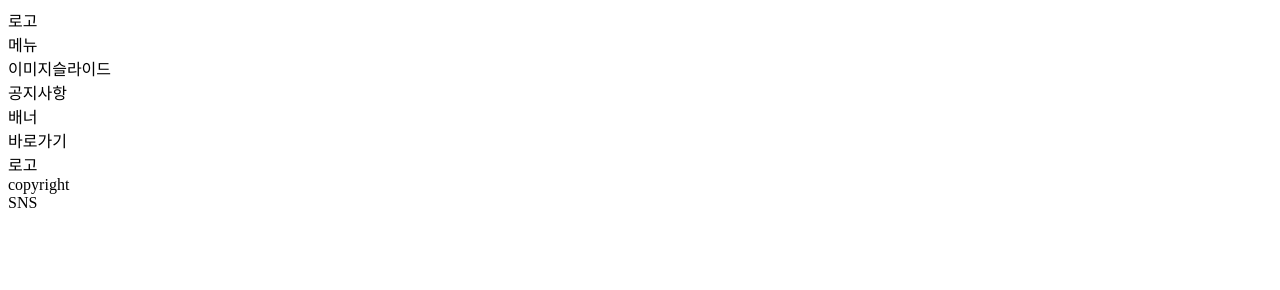
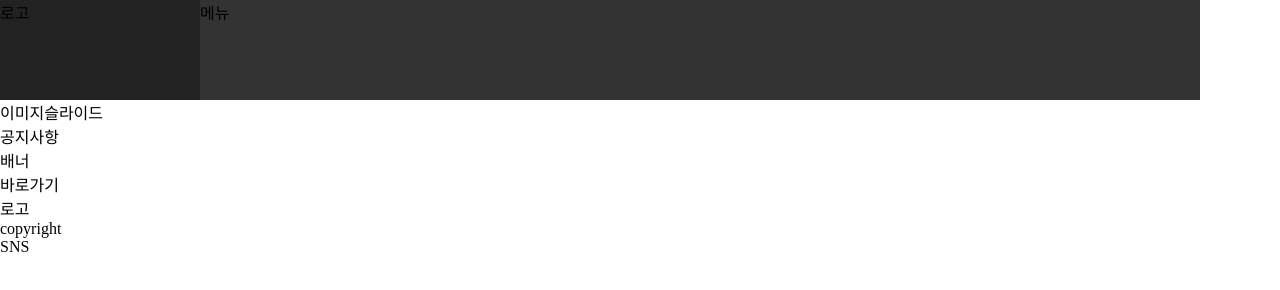
Before and after one commit to parkmoosaeng/parkmoosaeng, a plain HTML site: page index.html in a window 1280 px wide. Drawn offline with Linux system fonts and the light colour scheme.

Commit message:
feat: header css updated

```diff
--- a/index.html
+++ b/index.html
@@ -4,7 +4,8 @@
     <meta charset="UTF-8">
     <meta http-equiv="X-UA-Compatible" content="IE=edge">
     <meta name="viewport" content="width=device-width, initial-scale=1.0">
-    <title>just 쇼핑몰</title>
+    <link rel="stylesheet" href="style.css">
+    <title>JUST 쇼핑몰</title>
 </head>
 <body>
     <div id="wrap">
--- a/style.css
+++ b/style.css
@@ -0,0 +1,34 @@
+@charset "UTF-8";
+
+/* reset */
+body {
+    width : 100%;
+     margin: 0 auto;
+     padding:0;
+}
+a {
+    text-decoration: none;
+}
+li {
+    list-style: none;
+}
+
+/* header */
+header {
+    width: 1200px;
+    height: 100px;
+     background-color: #111;
+}
+.logo {
+    float: left;
+    width: 200px;
+     height: 100px;
+     background-color: #222;
+}
+.menu {
+    float: left;
+    width: 1000px;
+    height: 100px;
+    background-color: #333;
+
+}
```
